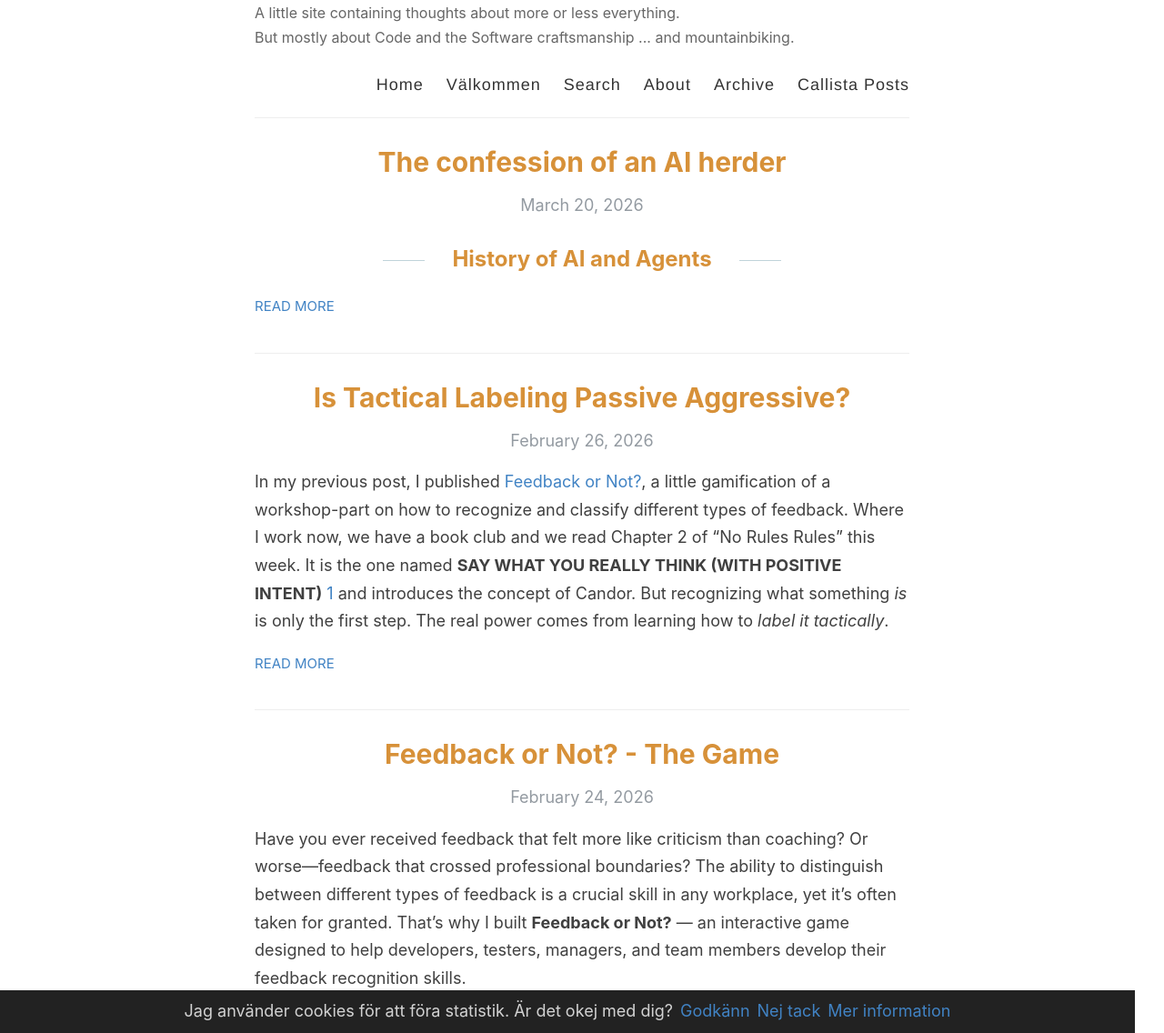
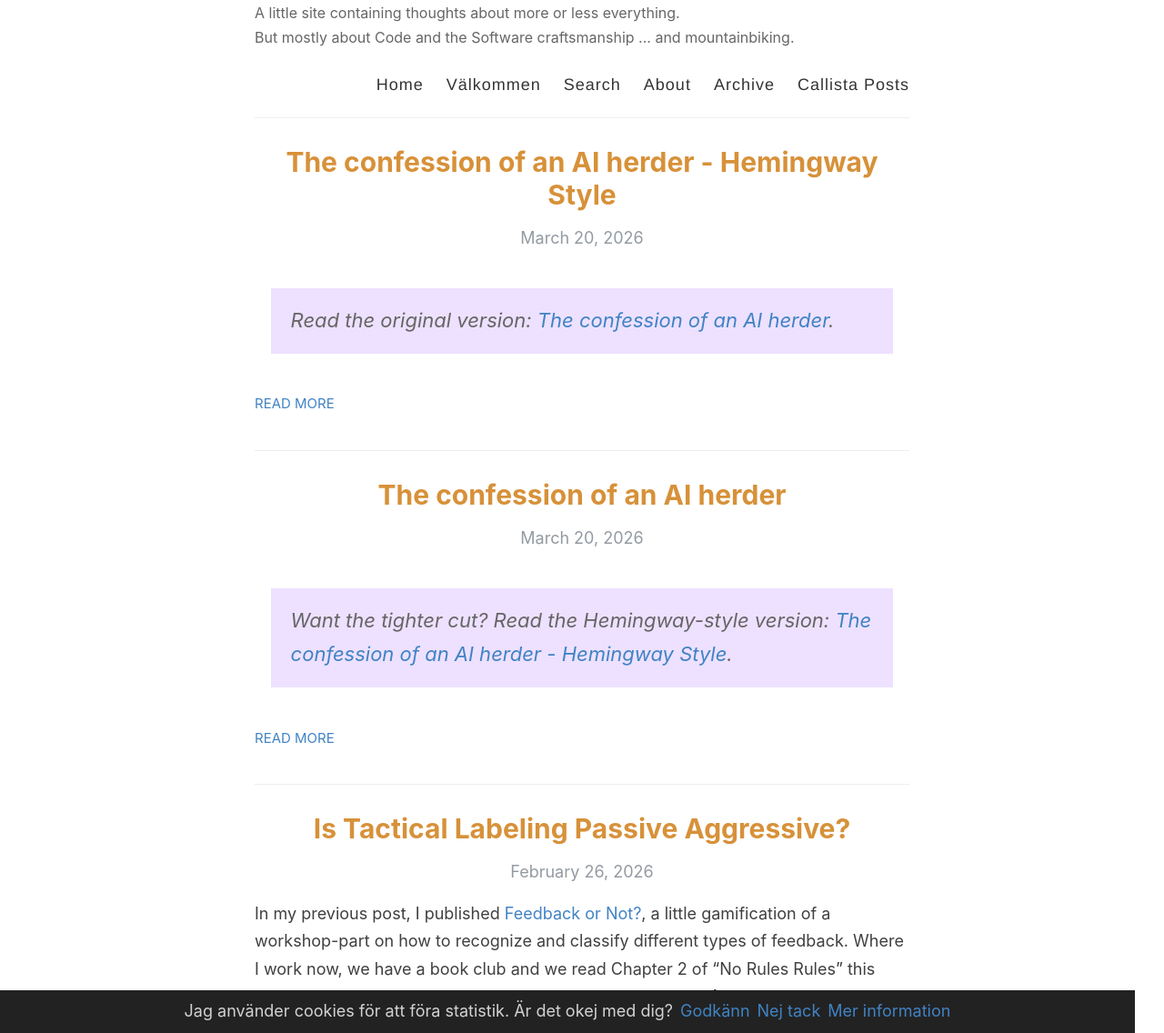
Before and after one commit to ovelindstrom/ovelindstrom.github.io, a Jekyll site: the page built from index.html, in a window 1280 px wide and 1400 px high, cut to the strip 264-1400 px from the top of the window. Shown: the whole strip at 91% size. Built offline with Jekyll 4.4.1, drawn with Linux system fonts in a browser that asks for light colours; the list of posts is cut into pages by our own code; part of the change alters nothing that is shown; some of the changed text lies outside the part shown.

Commit message:
Final cut for AI-writing.

```diff
--- a/_posts/en/2026-03-20-ai-parallels.md
+++ b/_posts/en/2026-03-20-ai-parallels.md
@@ -5,9 +5,12 @@ date: 2026-03-20 10:00:00 +0200
 categories: english
 ---
 
+> Want the tighter cut? Read the Hemingway-style version: [The confession of an AI herder - Hemingway Style]({% post_url en/2026-03-20-ai-prallels-hemingway %}).
+
+
 ## History of AI and Agents
 
-AI has been "just around the corner" for about seventy years. The 1950s gave us the Turing Test and the first chess-playing programs. The 1980s gave us expert systems, elaborate rule engines that were brittle the moment reality stopped following the rules. The 1990s brought neural networks back into fashion, the 2010s brought deep learning and image recognition and forced us to select all the traffic lights and motorcycles in an image to prove that we were humans.
+AI has been "just around the corner" for about seventy years. The 1950s gave us the Turing Test and the first chess-playing programs. The 1980s gave us expert systems, elaborate rule engines that were brittle the moment reality stopped following the rules. The 1990s brought neural networks back into fashion, the 2010s brought deep learning and image recognition and forced us to sßelect all the traffic lights and motorcycles in an image to prove that we were humans.
 
 And then in 2017 a paper called *Attention Is All You Need* quietly rearranged the furniture.
 
@@ -23,7 +26,7 @@ Two products have been sitting open in my browser for the better part of the las
 
 [Claude Cowork](https://claude.com/product/cowork) is Anthropic's own take on the same idea, baked into Claude Desktop. Where OpenClaw is a platform you self-host, Cowork is a managed research preview. It can read and write local files, run multi-step tasks autonomously, schedule recurring work, and spin up sub-agents for parallel workstreams — all from within Claude's interface. It asks for your permission before doing anything destructive, which matters when an agent has write access to your file system.
 
-They represent two philosophies in the same emerging category: one open and hackable, one polished and guardrailed. I have am using both to write, but in different ways.
+They represent two philosophies in the same emerging category: one open and hackable, one polished and guardrailed. I am using both to write, but in different ways.
 
 ## A bit on effective writing techniques
 
@@ -41,26 +44,26 @@ So writing with an agent forces me as a writer to be a lot closer to the 4 C's o
 
 I start with an outline - creating the map of my story, the beginning, the middle, the facts, the end. I want to have some sense of the logical flow. I then do one of two things: I write a strong opening if I want to explore a topic through my writing or I write a strong ending if I want to prove a point. This one I do with the reader in mind. Who is going to read this?
 
-The next step I do is quick-draft. I set a timer for 5, 10 or 15 minutes, depending on what lenght of text I want to produce. The quick-draft for this one was a 10 minute session and produces all the headlines and some ideas for the paragraphs. When that time is up, I normally leave the text and do something else for at least 30 minutes and let everything simmer for a while. Leaving the draft for a couple of days is not unusual.
+The next step I do is quick-draft. I set a timer for 5, 10 or 15 minutes, depending on what length of text I want to produce. The quick-draft for this one was a 10-minute session and produced all the headlines and some ideas for the paragraphs. When that time is up, I normally leave the text and do something else for at least 30 minutes and let everything simmer for a while. Leaving the draft for a couple of days is not unusual.
 
-When I return to the text, that is when the real writing begins. I twist and turn, I write with force, I find the the gracefull ideas and I explore the djungle of metaphors and the plains of facts.
+When I return to the text, that is when the real writing begins. I twist and turn, I write with force, I find the graceful ideas and I explore the jungle of metaphors and the plains of facts.
 
-## Herding Agent Sheeps
+## Herding Agent Sheep
 
-While I am writing, I have two agents running in the background on my OpenClaw grid. One is a "Hemingway'w Writing Rules Agent" that has two purposes. Applying the Hemingway's Rules:
+While I am writing, I have two agents running in the background on my OpenClaw grid. One is a "Writing Rules Agent" that has two purposes: applying a writing style, like Hemingway's Rules:
 * Use short sentences.
 * Use short first paragraphs.
 * Use vigorous English (strong, active verbs).
 * Be positive, not negative.
 * Avoid adjectives and adverbs.
 
-It is also tuned to my style of writing and has access to (almost) everything I have written. This is my ruthless editor and is constantly giving me a little hell if I repeat myself, use to lont sentences and just keep adding more and more words to a sentence that should have seen a period a long time a go, so you can imagine what it has almost yelled at me for writing this one and totally ignoring all advices. ;)
+It is also tuned to my style of writing and has access to (almost) everything I have written. This is my ruthless editor and is constantly giving me a little hell if I repeat myself, use sentences that are too long and just keep adding more and more words to a sentence that should have seen a period a long time ago, so you can imagine what it has almost yelled at me for writing this one and totally ignoring all advice. ;)
 
 This one is named Black, after Hemingway's Springer mix that was his companion when he wrote *The Old Man and The Sea*.
 
-The second one is a spelling agent, that has access to Svenska Akademins Ordböcker for swedish words, Merriam-Webster Thesaurus for english and DeepL for translations. With it, I can as for an english translation if I know the swedish word. It has the authority to change obviously misspelled words on the fly, or mark them if it want to get a clarification.
+The second one is a spelling agent, that has access to Svenska Akademins Ordböcker for swedish words, Merriam-Webster Thesaurus for english and DeepL for translations. With it, I can ask for an english translation if I know the swedish word. It has the authority to change obviously misspelled words on the fly, or mark them if it wants clarification.
 
-How and then, I send Claude on a "shopping spree" for quotes, facts and deep dives and come back with links where I can read what I need or with summaries that could be used when I write.
+Now and then, I send Claude on a "shopping spree" for quotes, facts and deep dives and come back with links where I can read what I need or with summaries that could be used when I write.
 
 ## More effective or not?
 
@@ -72,22 +75,28 @@ I asked Claude "What is the definition of effective?"
 >
 > In the context of the section title "A bit on effective writing techniques," it means writing that gets the agent to do what you actually want — as opposed to writing that is grammatically correct or well-intentioned but produces the wrong outcome.
 
-Let me disect this a bit. "Something is effective if it actually works" - yes, writing with AI works in the way that is allows me to write faster and helps me fill in the gaps, spellcheck and help me with grammar on the fly. It is nice to have an editor that goes through my text continously and about 70% of the suggestions Black suggests are good ones or at least something that I can argue about.
+Let me dissect this a bit. "Something is effective if it actually works" - yes, writing with AI works in that it allows me to write faster and helps me fill in the gaps, spellcheck and help me with grammar on the fly. It is nice to have an editor that goes through my text continuously and about 70% of the suggestions Black suggests are good ones or at least something that I can argue about.
 
-And that is the big effectiveness gain: I have "someone" to argue with, like with a human editor. I helps me when I get stuck and it allows me to write faster and more precise. Where. I previously wrote every word, I am now on about 60-70% and 30-40% is AI generated.
+And that is the big effectiveness gain: I have "someone" to argue with, like with a human editor. It helps me when I get stuck and it allows me to write faster and more precise. Whereas I previously wrote every word, I am now on about 60-70% and 30-40% is AI generated.
 
-In this post, the first two paragraphs are around 90% AI generated and I have then thoughed it up to give it my own voice. When I started to write using AI as a companion, that percentage was a lot lower, since it had not tuned to my style yet.
+In this post, the first two paragraphs are around 90% AI generated and I have then thought it up to give it my own voice. When I started to write using AI as a companion, that percentage was a lot lower, since it had not tuned to my style yet.
 
 I can produce a text I am happy with in less time than before and with a lot less misspelled words.
 
-If I look at the sentence "writing that gets the agent to do what you actually want", the jury is still out. Most of the time it does, but I have had my fair share of AI-halucinations and Agent mirages.
+If I look at the sentence "writing that gets the agent to do what you actually want", the jury is still out. Most of the time it does, but I have had my fair share of AI-hallucinations and Agent mirages.
 
-Is it effective to get good writing done of does it just produce test slop? I do stand for every word that I publish and here at Code & Cadence, most of the writing is still my own. I do produce texts for work in the same way, and there I can say that a lot more is generated by Agents, since it in many cases are variants of commonly known texts, with some adoptions.
+Is it effective to get good writing done or does it just produce test slop? I do stand for every word that I publish and here at Code & Cadence, most of the writing is still my own. I do produce texts for work in the same way, and there I can say that a lot more is generated by Agents, since they are in many cases variants of commonly known texts, with some adoptions.
 
-## Some final advices
+## Some final advice
 
-The first one is **pay for the dictionaries and translation tools**. I pay about 150 SEK/month for access to DeepL, M-W Unabridged and Grammarly. SAOL, SO and SAOB is still free.
+The first one is **pay for the dictionaries and translation tools**. I pay about 150 SEK/month for access to DeepL, M-W Unabridged and Grammarly. SAOL, SO and SAOB are still free.
 
-The next one is **select your model visely**. I stared out with a Llama variant that was good, but the pure size of it took to much of the computers power. It was also a bit of an overkill for spellchecking. Now I am using a Mistral Small 3 for the spellchecking and Qwen 3 for running Black.
+The next one is **select your model wisely**. I started out with a Llama variant that was good, but the pure size of it took too much of the computer's power. It was also a bit of an overkill for spellchecking. Now I am using a Mistral Small 3 for the spellchecking and Qwen 3 for running Black.
 
 And as always when dealing with AI: **The System Prompt** matters more than you think. At first, I did not give the editor a name, but after naming it Black and in some cases actually have it barking at me, I kind of enjoy bickering with it. Sometimes just for the sake of it. You have to not only tell the agent **what** to do, but also **how** to think. I have recently split the system prompt for Black and the different editor skills to be able to play around with different styles for different purposes.
+
+That is the whole trick, really.
+
+Give the machine a clear map.
+
+Then keep one hand on the wheel.
--- /dev/null
+++ b/_posts/en/2026-03-20-ai-prallels-hemingway.md
@@ -0,0 +1,111 @@
+---
+layout: post
+title: "The confession of an AI herder - Hemingway Style"
+date: 2026-03-20 10:00:00 +0200
+categories: english
+---
+
+
+> Read the original version: [The confession of an AI herder]({% post_url en/2026-03-20-ai-parallels %}).
+
+
+## History of AI and Agents
+
+AI has been "just around the corner" for seventy years.
+
+The 1950s gave us the Turing Test and chess programs. The 1980s gave us expert systems. They looked smart until life broke their rules. The 1990s brought neural networks back. The 2010s brought deep learning, image recognition, and endless click tests about traffic lights and motorcycles.
+
+Then 2017 arrived. *Attention Is All You Need* changed the field.
+
+Large language models hit the mainstream around 2022. Then agents became the new obsession.
+
+The idea is simple. Stop asking one question at a time. Give a goal. The model plans steps, calls tools, browses the web, writes and runs code, reads files, and starts sub-agents in parallel. It acts like a coordinator, not just a chatbot. We have managed junior developers this way for years.
+
+This wave moved fast. We jumped from "nice demo" to "daily tool" in months. The hard part now is not the model. The hard part is managing it.
+
+## Some things about Open Claw and Claude Cowork
+
+Two tools have lived in my browser this month.
+
+[OpenClaw](http://openclaw.ai/) is local-first and open source. It connects to chat, calendar, mail, browser, and files. It runs on your machine, not someone else's cloud. You can swap models: Claude, ChatGPT, or local models through Ollama. You own your data, extensions, and agent. The community keeps adding skills. If you want control, OpenClaw delivers.
+
+[Claude Cowork](https://claude.com/product/cowork) is Anthropic's version inside Claude Desktop. OpenClaw is self-hosted. Cowork is managed. It reads and writes local files, runs multi-step jobs, schedules recurring work, and launches sub-agents in parallel. It asks for permission before destructive actions. That matters when an agent can write to your disk.
+
+They show two paths in one category. One is open and hackable. One is polished and guarded. I use both, but for different jobs.
+
+## A bit on effective writing techniques
+
+Agents have made me a better writer.
+
+Not in style. In precision.
+
+The biggest shift is intent first. A human fills gaps. An agent executes them. If I say "clean this up," I get a cleaner draft that may miss my point. If I say "cut repetition, keep a dry tone, keep paragraph order," I get what I want.
+
+> Specificity is kindness to the machine.
+
+The second habit is scoping. Agents can do a lot, so they do a lot. A good prompt says what the task is, what it is not, and where it ends. "Refactor authentication" invites a rewrite. "Extract token validation into one function with no behavior change" gives a safe task.
+
+The third habit is checkpoints. Long runs drift. Break work into reviewable chunks. Ask for a plan before execution. You catch mistakes before they spread.
+
+This process pushes me toward the four C's: clear, concise, complete, correct.
+
+My workflow stays the same. I start with an outline. I map the opening, middle, facts, and ending. Then I write either a strong opening, if I want to explore, or a strong ending, if I want to prove a point. I keep the reader in mind.
+
+Next comes a quick draft. I set a timer for 5, 10, or 15 minutes. This post got 10. That sprint gave me headings and rough paragraph ideas. Then I walk away for at least 30 minutes. Sometimes I wait days.
+
+When I return, real writing starts. I shape the argument. I cut weak lines. I keep what carries weight.
+
+## Herding Agent Sheep
+
+While I write, two agents run in my OpenClaw grid.
+
+One is a "Writing Rules Agent." It applies these rules:
+* Use short sentences.
+* Use short first paragraphs.
+* Use vigorous English (strong, active verbs).
+* Be positive, not negative.
+* Avoid adjectives and adverbs.
+
+It also knows my style and can read almost everything I have written. This is my ruthless editor. It calls me out when I repeat myself, stack long clauses, or dodge the period. It would bark at parts of this post too. Fair enough.
+
+I call it Black, after Hemingway's dog while he wrote *The Old Man and the Sea*.
+
+The second is a spelling agent. It uses Svenska Akademins Ordböcker for Swedish, Merriam-Webster for English, and DeepL for translation. I can ask for an English word from a Swedish one. It can fix clear misspellings on the fly, or flag uncertain cases.
+
+I also send Claude on a "shopping spree" for quotes, facts, and deep dives. It returns with links and summaries I can use.
+
+## More effective or not?
+
+This is the key question.
+
+I asked Claude "What is the definition of effective?"
+
+> **Effective** means producing the intended or desired result. Something is effective if it works, and reaches its goal.
+>
+> In this context, it means writing that gets the agent to do what you want, not writing that only looks correct.
+
+That fits my experience. Writing with AI works. It helps me move faster, fill gaps, spellcheck, and fix grammar while I draft. Black's suggestions help about 70% of the time, and the rest still gives me something useful to push against.
+
+That is the main gain. I have someone to push against, like a human editor. It helps when I get stuck. It helps me write faster and with more precision. I still write most words, but AI now contributes about 30 to 40%.
+
+In this post, the first two paragraphs started as roughly 90% AI output. Then I reshaped them into my voice. Early on, AI contributed less because it had not learned my patterns yet.
+
+Now I reach a draft I like in less time and with fewer spelling errors.
+
+If I test the line "writing that gets the agent to do what you want," the verdict is still open. Most days, yes. Some days, I still hit hallucinations and agent mirages.
+
+Does this produce better writing, or just text slop? I stand behind every word I publish. At Code & Cadence, most text is still mine. At work, agents write more because many documents are variants of known formats.
+
+## Some final advice
+
+First: **pay for dictionaries and translation tools**. I spend about 150 SEK per month on DeepL, M-W Unabridged, and Grammarly. SAOL, SO, and SAOB are still free.
+
+Second: **choose your model with care**. I started with a Llama variant. It worked, but it ate too much machine power. It was also too heavy for spellchecking. Now I use Mistral Small 3 for spelling and Qwen 3 for Black.
+
+Third: **the system prompt matters**. At first I did not name the editor. After I named it Black, and let it bark at me now and then, the process clicked. You must tell an agent what to do and how to think. I now split Black's system prompt from its editor skills, so I can tune style for each purpose.
+
+That is the whole trick, really.
+
+Give the machine a clear map.
+
+Then keep one hand on the wheel.
```
